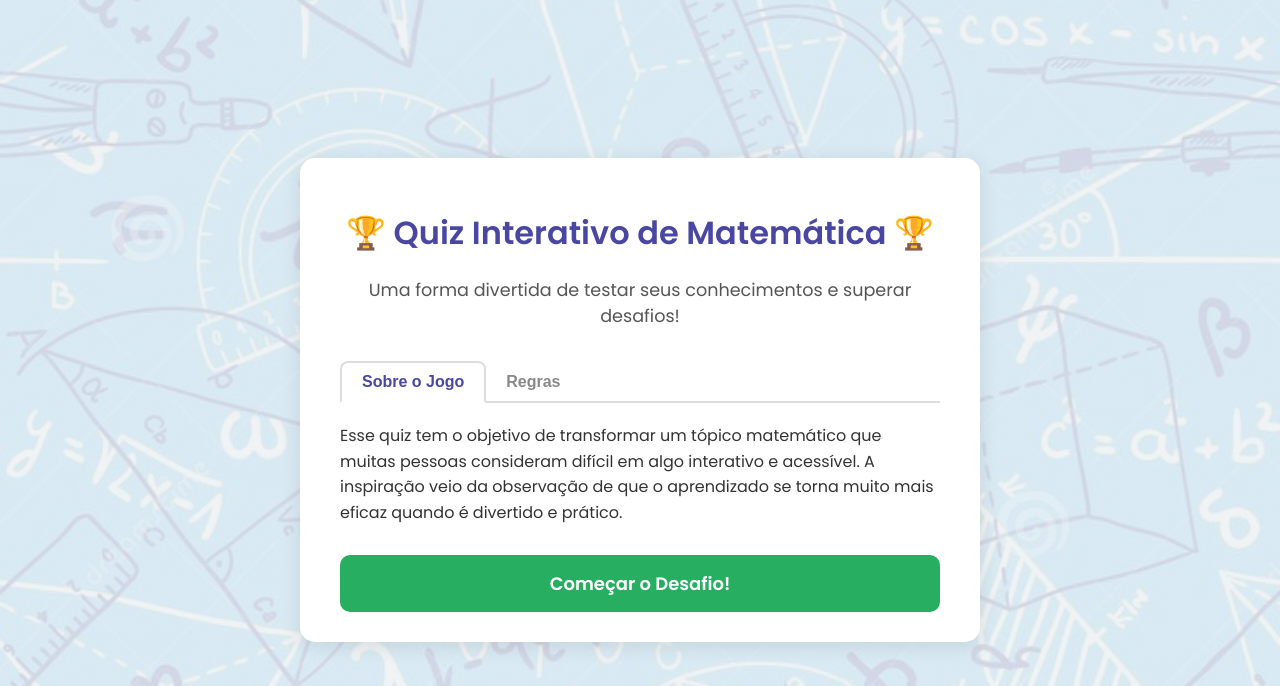
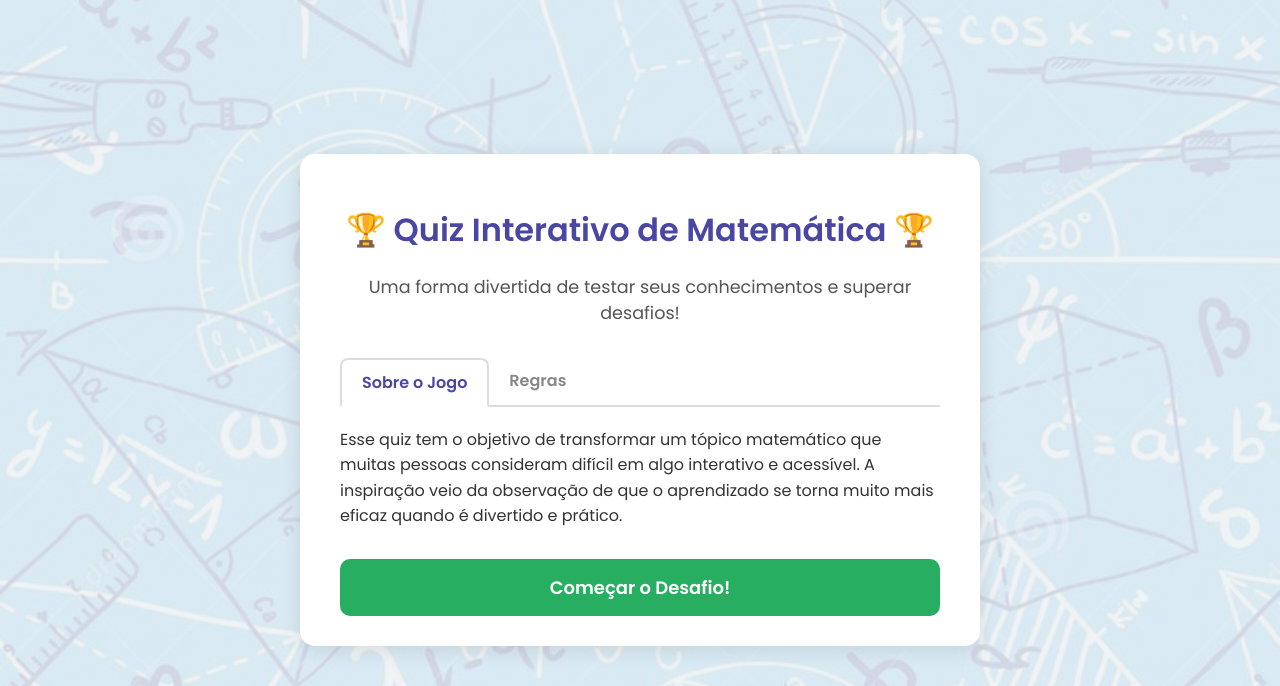
Before and after one commit to dev-DaviGuerra/Jogo-Web-JS, a PHP site: page / in a window 1280 px wide. Shown: the top 686 px of the page. Run offline with PHP 8.4, Linux system fonts and the light colour scheme.

```diff
--- a/estilo.css
+++ b/estilo.css
@@ -210,6 +210,9 @@ button:hover {
     top: 2px;
     margin-top: 0;
     width: auto;
+    display: inline-block;
+    font-family: inherit;
+    text-align: center;
 }
 
 .tab-link.active {
--- a/index.html
+++ b/index.html
@@ -12,15 +12,14 @@
         <p class="descricao">Uma forma divertida de testar seus conhecimentos e superar desafios!</p>
 
         <div class="tabs-nav">
-            <button class="tab-link active" data-tab="tab-sobre">Sobre o Jogo</button>
-            <button class="tab-link" data-tab="tab-regras">Regras</button>
+            <div class="tab-link active" data-tab="tab-sobre" role="button" tabindex="0">Sobre o Jogo</div>
+            <div class="tab-link" data-tab="tab-regras" role="button" tabindex="0">Regras</div>
         </div>
 
         <div class="tabs-content">
             <div id="tab-sobre" class="tab-pane active">
                 <p>Esse quiz tem o objetivo de transformar um tópico matemático que muitas pessoas consideram difícil em algo interativo e acessível. A inspiração veio da observação de que o aprendizado se torna muito mais eficaz quando é divertido e prático.</p>
             </div>
-
             <div id="tab-regras" class="tab-pane">
                 <ul class="regras-lista-vertical">
                     <li><strong>Início da Partida:</strong> Ao clicar em "Iniciar Desafio", uma nova partida será registrada com a data e hora atuais.</li>
--- a/jogo.js
+++ b/jogo.js
@@ -100,6 +100,9 @@ document.addEventListener('DOMContentLoaded', () => {
 
         salvarPontuacaoLocal(state.partida, state.pontuacao);
 
+        const fimDeJogoTitulo = document.getElementById('fim-de-jogo-titulo');
+        if(fimDeJogoTitulo) fimDeJogoTitulo.textContent = `Fim de Jogo!`;
+
         pontuacaoFinalTexto.textContent = `Sua pontuação final foi: ${state.pontuacao} de ${NUMERO_PERGUNTAS}`;
         fimDeJogoBox.classList.remove('hidden');
 
```
